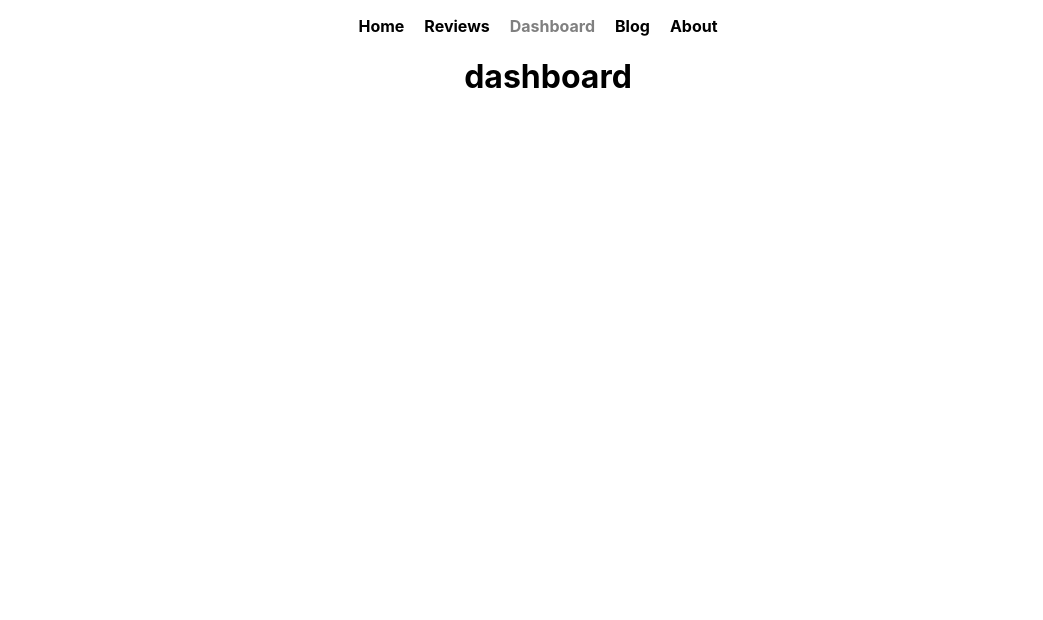
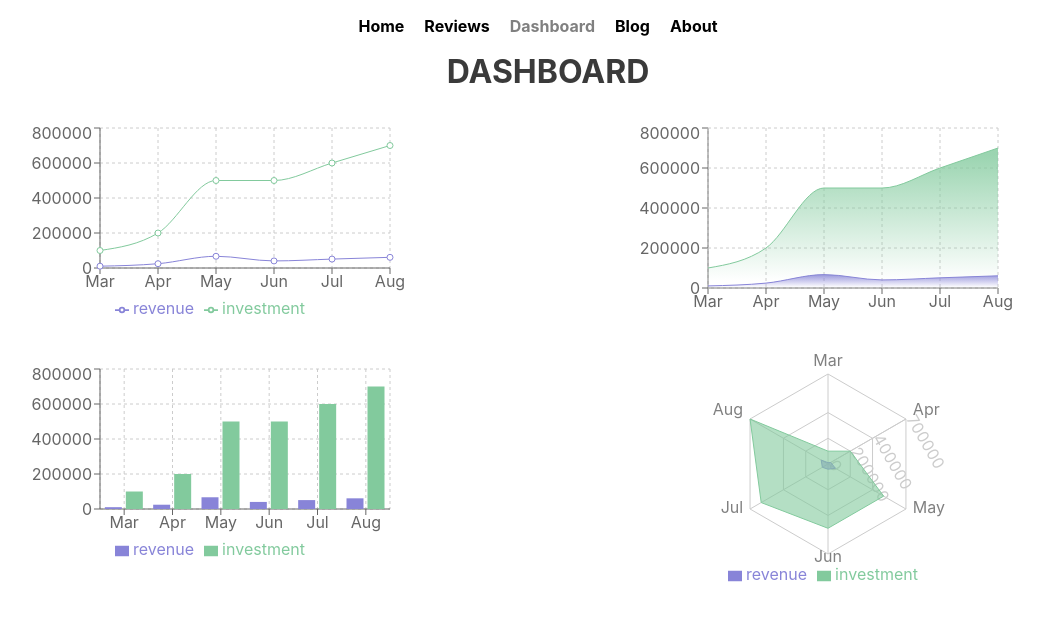
Before and after one commit to Saifurrahmanemon/I-Watch-store-1, a React (Create React App) app: page /dashboard in a window 1280 px wide. Shown: the top 620 px of the page, without its empty margins (92-1135 px from the left). Built offline with nearby package versions, Linux system fonts and the light colour scheme.

Commit message:
finish with dashboard

```diff
--- a/src/Layout/Blog/Blog.jsx
+++ b/src/Layout/Blog/Blog.jsx
@@ -1,16 +1,16 @@
 import React from "react";
+import { Title } from "../Review/ReviewsStyled";
 import {
     BlogArticle,
     BlogArticleParagraph,
     BlogArticleTitle,
-    BlogTitle,
     BlogWrapper,
 } from "./BlogStyled";
 
 const Blog = () => {
     return (
         <BlogWrapper>
-            <BlogTitle>blog</BlogTitle>
+            <Title>Blog</Title>
             <BlogArticle>
                 <BlogArticleTitle>What is Context API</BlogArticleTitle>
                 <BlogArticleParagraph>
--- a/src/Layout/Blog/BlogStyled.jsx
+++ b/src/Layout/Blog/BlogStyled.jsx
@@ -1,16 +1,11 @@
 import styled from "styled-components";
+
 const BlogWrapper = styled.div`
     margin: 0 auto;
     max-width: 1200px;
     padding: 0 1rem;
 `;
 
-const BlogTitle = styled.h1`
-    font-size: 2rem;
-    font-weight: bold;
-    margin: 0 0 1rem;
-    text-align: center;
-`;
 const BlogArticle = styled.article`
     margin: 0 0 1rem;
     border: 1px solid #ccc;
@@ -26,10 +21,4 @@ const BlogArticleParagraph = styled.p`
     font-size: 1rem;
     margin: 0 0 1rem;
 `;
-export {
-    BlogWrapper,
-    BlogTitle,
-    BlogArticle,
-    BlogArticleTitle,
-    BlogArticleParagraph,
-};
+export { BlogWrapper, BlogArticle, BlogArticleTitle, BlogArticleParagraph };
--- a/src/Layout/Dashboard/Dashboard.jsx
+++ b/src/Layout/Dashboard/Dashboard.jsx
@@ -1,9 +1,156 @@
-import React from "react";
+import React, { useEffect, useState } from "react";
+import {
+    Area,
+    AreaChart,
+    Bar,
+    BarChart,
+    CartesianGrid,
+    Legend,
+    Line,
+    LineChart,
+    PolarAngleAxis,
+    PolarGrid,
+    PolarRadiusAxis,
+    Radar,
+    RadarChart,
+    Tooltip,
+    XAxis,
+    YAxis,
+} from "recharts";
+import { Title } from "../Review/ReviewsStyled";
+import { ChartWrapper } from "./DashboardStyled";
 
 const Dashboard = () => {
+    const [data, setData] = useState([]);
+    useEffect(() => {
+        fetch("data.json")
+            .then((res) => res.json())
+            .then((data) => setData(data));
+    }, []);
+
     return (
         <div>
-            <h1>dashboard</h1>
+            <Title>DASHBOARD</Title>
+            <ChartWrapper>
+                <LineChart
+                    width={400}
+                    height={200}
+                    data={data}
+                    margin={{ top: 5, right: 30, left: 20, bottom: 5 }}
+                >
+                    <CartesianGrid strokeDasharray="3 3" />
+                    <XAxis dataKey="month" />
+                    <YAxis />
+                    <Tooltip />
+                    <Legend />
+                    <Line type="monotone" dataKey="revenue" stroke="#8884d8" />
+                    <Line
+                        type="monotone"
+                        dataKey="investment"
+                        stroke="#82ca9d"
+                    />
+                </LineChart>
+                <AreaChart
+                    width={400}
+                    height={200}
+                    data={data}
+                    margin={{ top: 5, right: 30, left: 20, bottom: 5 }}
+                >
+                    <defs>
+                        <linearGradient
+                            id="colorUv"
+                            x1="0"
+                            y1="0"
+                            x2="0"
+                            y2="1"
+                        >
+                            <stop
+                                offset="5%"
+                                stopColor="#8884d8"
+                                stopOpacity={0.8}
+                            />
+                            <stop
+                                offset="95%"
+                                stopColor="#8884d8"
+                                stopOpacity={0}
+                            />
+                        </linearGradient>
+                        <linearGradient
+                            id="colorPv"
+                            x1="0"
+                            y1="0"
+                            x2="0"
+                            y2="1"
+                        >
+                            <stop
+                                offset="5%"
+                                stopColor="#82ca9d"
+                                stopOpacity={0.8}
+                            />
+                            <stop
+                                offset="95%"
+                                stopColor="#82ca9d"
+                                stopOpacity={0}
+                            />
+                        </linearGradient>
+                    </defs>
+                    <XAxis dataKey="month" />
+                    <YAxis />
+                    <CartesianGrid strokeDasharray="3 3" />
+                    <Tooltip />
+                    <Area
+                        type="monotone"
+                        dataKey="revenue"
+                        stroke="#8884d8"
+                        fillOpacity={1}
+                        fill="url(#colorUv)"
+                    />
+                    <Area
+                        type="monotone"
+                        dataKey="investment"
+                        stroke="#82ca9d"
+                        fillOpacity={1}
+                        fill="url(#colorPv)"
+                    />
+                </AreaChart>
+                <BarChart
+                    width={400}
+                    height={200}
+                    data={data}
+                    margin={{ top: 5, right: 30, left: 20, bottom: 5 }}
+                >
+                    <CartesianGrid strokeDasharray="3 3" />
+                    <XAxis dataKey="month" />
+                    <YAxis />
+                    <Tooltip />
+                    <Legend />
+                    <Bar dataKey="revenue" fill="#8884d8" />
+                    <Bar dataKey="investment" fill="#82ca9d" />
+                </BarChart>
+                <RadarChart
+                    outerRadius={90}
+                    width={300}
+                    height={250}
+                    data={data}
+                >
+                    <PolarGrid />
+                    <PolarAngleAxis dataKey="month" />
+                    <PolarRadiusAxis angle={30} domain={[0, 150]} />
+                    <Radar
+                        dataKey="revenue"
+                        stroke="#8884d8"
+                        fill="#8884d8"
+                        fillOpacity={0.6}
+                    />
+                    <Radar
+                        dataKey="investment"
+                        stroke="#82ca9d"
+                        fill="#82ca9d"
+                        fillOpacity={0.6}
+                    />
+                    <Legend />
+                </RadarChart>
+            </ChartWrapper>
         </div>
     );
 };
--- /dev/null
+++ b/src/Layout/Dashboard/DashboardStyled.jsx
@@ -0,0 +1,19 @@
+import styled from "styled-components";
+const ChartWrapper = styled.div`
+    margin-top: 2rem;
+    max-width: 1200px;
+    padding: 0 1rem;
+    display: grid;
+    grid-template-columns: repeat(1, 1fr);
+    justify-items: center;
+    grid-gap: 1rem;
+    @media (min-width: 768px) {
+        grid-template-columns: repeat(2, 1fr);
+        align-items: center;
+        justify-content: center;
+        align-content: center;
+        justify-items: center;
+    }
+`;
+
+export { ChartWrapper };
```
